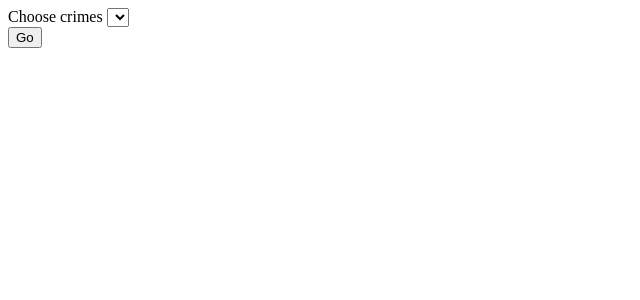
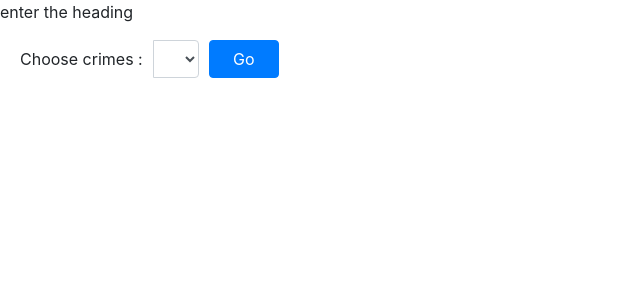
Before and after one commit to pushpak25w/crime-dashboard-for-India, a Flask app: page /select_any in a window 1280 px wide. Shown: the top 300 px of the page, without its empty margins (0-640 px from the left). Run offline with Flask 2, Linux system fonts and the light colour scheme; lists and menus that the app fills with data are empty; parts of the project's set-up code (start-up, migrations or seed data) failed here and were passed over; some libraries are stand-ins or nearby versions.

Commit message:
done adding css

```diff
--- a/templates/display.html
+++ b/templates/display.html
@@ -11,7 +11,7 @@
 </head>
 <body >
   <p>enter the heading</p>
-<img class="display_img "src="{{url_for('static',filename='images/District_wise.png')}}" alt="this has">
+<img class="display_img" src="{{url_for('static',filename='images/District_wise.png')}}" alt="this has">
 
 </body>
 </html>
--- a/templates/display_multi.html
+++ b/templates/display_multi.html
@@ -11,8 +11,7 @@
 </head>
 <body>
   <p>enter the heading</p>
-<img class="display_img src="{{url_for('static',filename='images/plot.png')}}" width="1000"
-     height="1000">
+<img class="display_img" src="{{url_for('static',filename='images/plot.png')}}"  >
 
 </body>
 </html>
--- a/templates/select_any.html
+++ b/templates/select_any.html
@@ -1,13 +1,36 @@
-<form class="form-inline" method="POST" action="{{ url_for('selected_any') }}">
+<!DOCTYPE html>
+<html>
+<head>
+ <meta charset="UTF-8">
+ <meta name="viewport" content="width=device-width, initial-scale=1.0">
+ <meta http-equiv="X-UA-Compatible" content="ie=edge">
+ <link rel="stylesheet" href="style.css">
+ <!-- Latest compiled and minified CSS -->
+ <link rel="stylesheet" href="https://cdnjs.cloudflare.com/ajax/libs/font-awesome/5.15.3/css/all.min.css">
+ <link rel="stylesheet" href="https://stackpath.bootstrapcdn.com/bootstrap/4.4.1/css/bootstrap.min.css" integrity="sha384-Vkoo8x4CGsO3+Hhxv8T/Q5PaXtkKtu6ug5TOeNV6gBiFeWPGFN9MuhOf23Q9Ifjh" crossorigin="anonymous">
+
+ <title>select_any</title>
+</head>
+<body>
+
+
+  <p>enter the heading</p>
+<div class="forms">
+  <form class="form-inline form" method="POST" action="{{ url_for('selected_any') }}">
     <div class="form-group">
-    <div class="input-group">
-       <label for="crime">Choose crimes</label>
-        <select name="crime" class="selectpicker form-control">
+      <div style="margin-left:20px" class="input-group">
+         <label for="crime">Choose crimes : </label>
+          <select style="margin-left:10px" name="crime" class="selectpicker form-control">
             {% for i in crimes[3:] %}
-              <option value="{{ i.name }}">{{ i.name }}</option>
+                <option style="margin-left:20px" value="{{ i.name }}">{{ i.name }}</option>
                 {% endfor %}
           </select>
       </div>
-    <button type="submit" class="btn btn-default">Go</button>
+      <button style="margin-left:10px; width:70px;" type="submit" class="btn btn-primary">Go</button>
     </div>
   </form>
+</div>
+
+</body>
+
+</html>
--- a/templates/style.css
+++ b/templates/style.css
@@ -7,14 +7,14 @@
   width: 50%;
   height: 700px;
   object-fit: cover;
-  border: 4px solid #000;
+  border: 2px solid #000;
 }
 p{
   text-align: center;
    margin: auto;
   width: 50%;
   padding-top: 20px;
-  font-size: 2rem;
+  font-size: 1.5rem;
   font: Montserrat;
 }
 .form
```
Also changed, not shown: templates/display_any.html (+12 -3 lines). Lines whose indentation alone changed are shown as unchanged.
